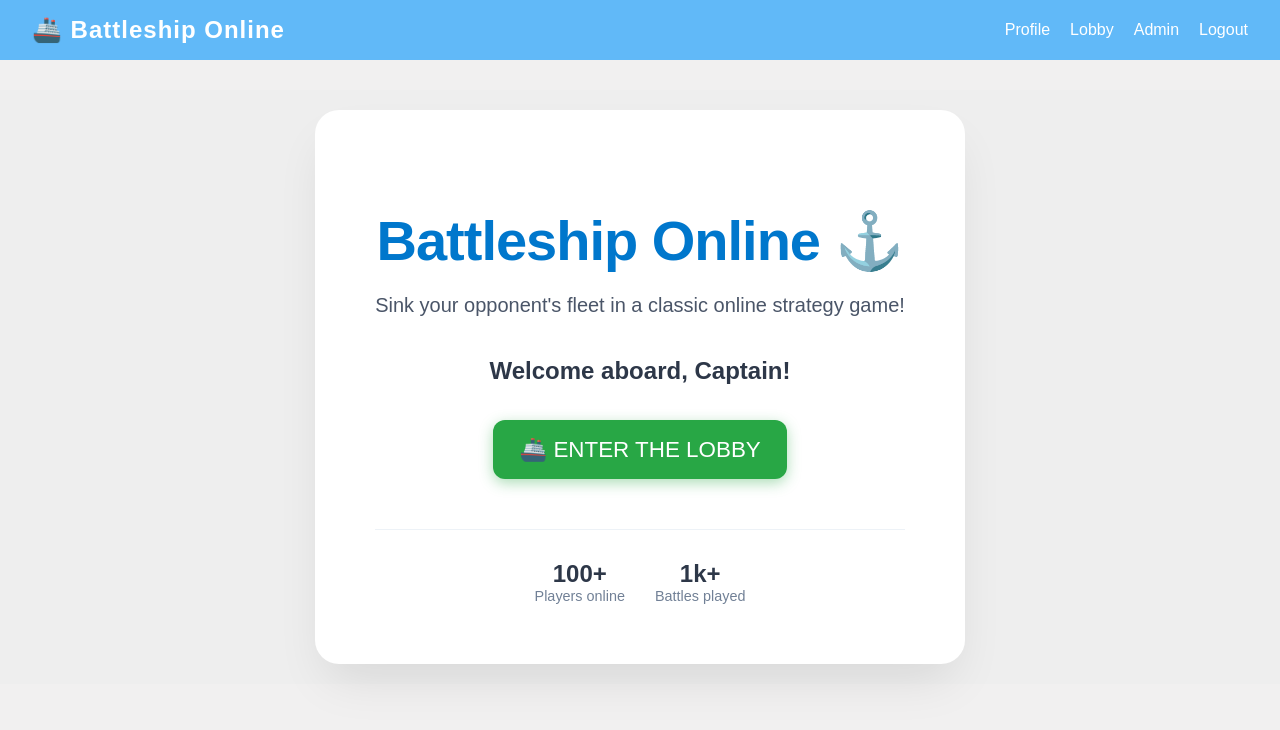
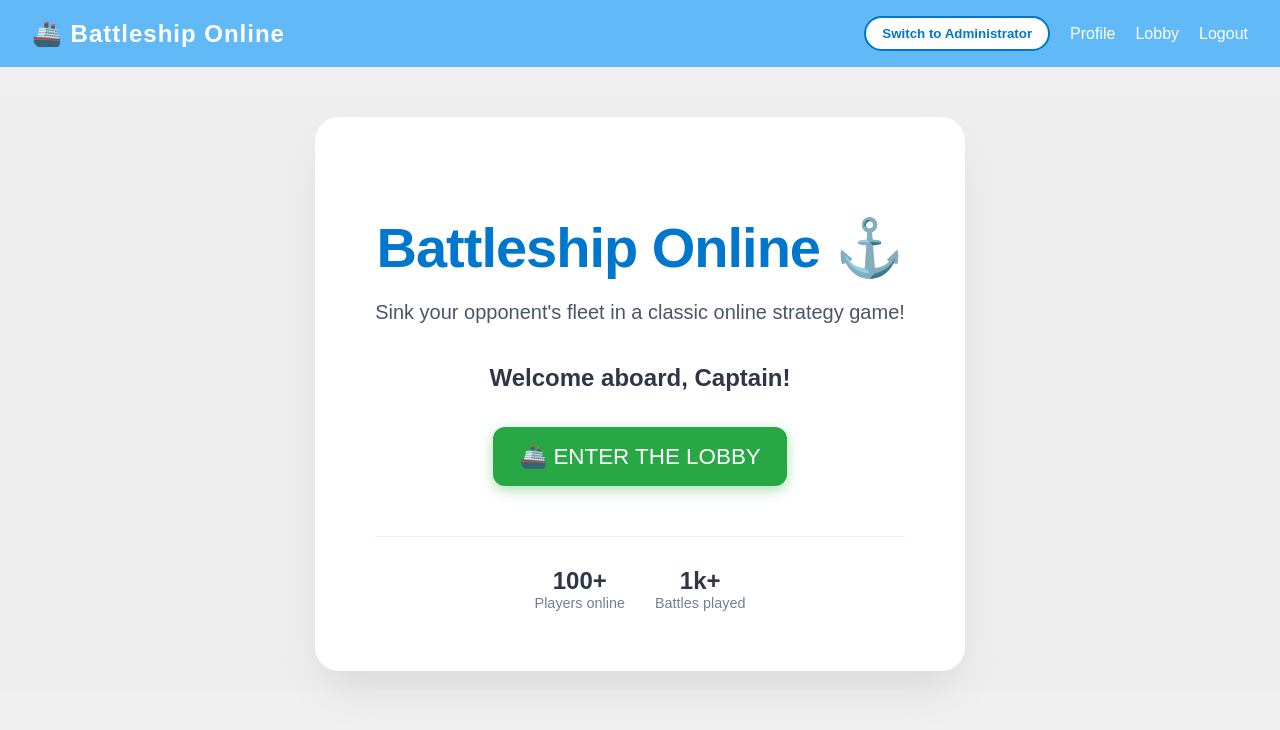
Before and after one commit to zofiadobrowolskaa/battleship-web-protocols, a React (Vite) app in the folder frontend/: page / in a window 1280 px wide. Shown: the top 730 px of the page. Built offline with nearby package versions, Linux system fonts and the light colour scheme; no server answers; sample sign-in values are in the browser's storage; what mqtt would draw is missing.

Commit message:
add toggle button

```diff
--- a/frontend/src/App.jsx
+++ b/frontend/src/App.jsx
@@ -1,4 +1,4 @@
-import { Routes, Route, Link, useNavigate } from 'react-router-dom';
+import { Routes, Route, Link, useNavigate, useLocation } from 'react-router-dom';
 import { Toaster } from 'react-hot-toast';
 import { useState } from 'react';
 import Login from './components/Login';
@@ -14,7 +14,9 @@ import AdminPanel from './components/AdminPanel';
 function App() {
   // verify authentication by checking if username exists in session storage
   const [isAuthenticated, setIsAuthenticated] = useState(!!sessionStorage.getItem('username'));
+  const [isAdminMode, setIsAdminMode] = useState(false);
   const navigate = useNavigate();
+  const location = useLocation();
 
   const handleLoginSuccess = () => {
     setIsAuthenticated(true);
@@ -36,6 +38,15 @@ function App() {
     }
   };
 
+  const toggleAdminMode = () => {
+    if (isAdminMode) {
+      if (location.pathname === '/admin') {
+        navigate('/lobby');
+      }
+    }
+    setIsAdminMode(!isAdminMode);
+  };
+
   return (
     <>
       <nav className="navbar">
@@ -50,9 +61,14 @@ function App() {
             </>
           ) : (
             <>
+              <button
+                onClick={toggleAdminMode}  className="nav-btn"
+              >
+                {isAdminMode ? "Switch to Client" : "Switch to Administrator"}
+              </button>
               <Link to="/profile">Profile</Link>
               <Link to="/lobby">Lobby</Link>
-              <Link to="/admin">Admin</Link>
+              {isAdminMode && <Link to="/admin">Admin</Link>}
               <a href="/" onClick={handleLogout} className="logout-link">
                 Logout
               </a>
--- a/frontend/src/styles/components/_navbar.scss
+++ b/frontend/src/styles/components/_navbar.scss
@@ -51,4 +51,21 @@
       &:hover::after { width: 100%; }
     }
   }
+
+  .nav-btn {
+    background-color: #fff;
+    color: #0077cc;
+    border: 2px solid #0077cc;
+    padding: 8px 16px;
+    border-radius: 20px;
+    margin-left: 20px;
+    cursor: pointer;
+    font-weight: 600;
+    transition: background-color 0.2s ease, transform 0.2s ease;
+
+    &:hover {
+      background-color: #e6f0ff;
+      transform: translateY(-1px);
+  }
+  }
 }
```
Also changed, not shown: 1 other file (tests, documents, lock files or other folders).
